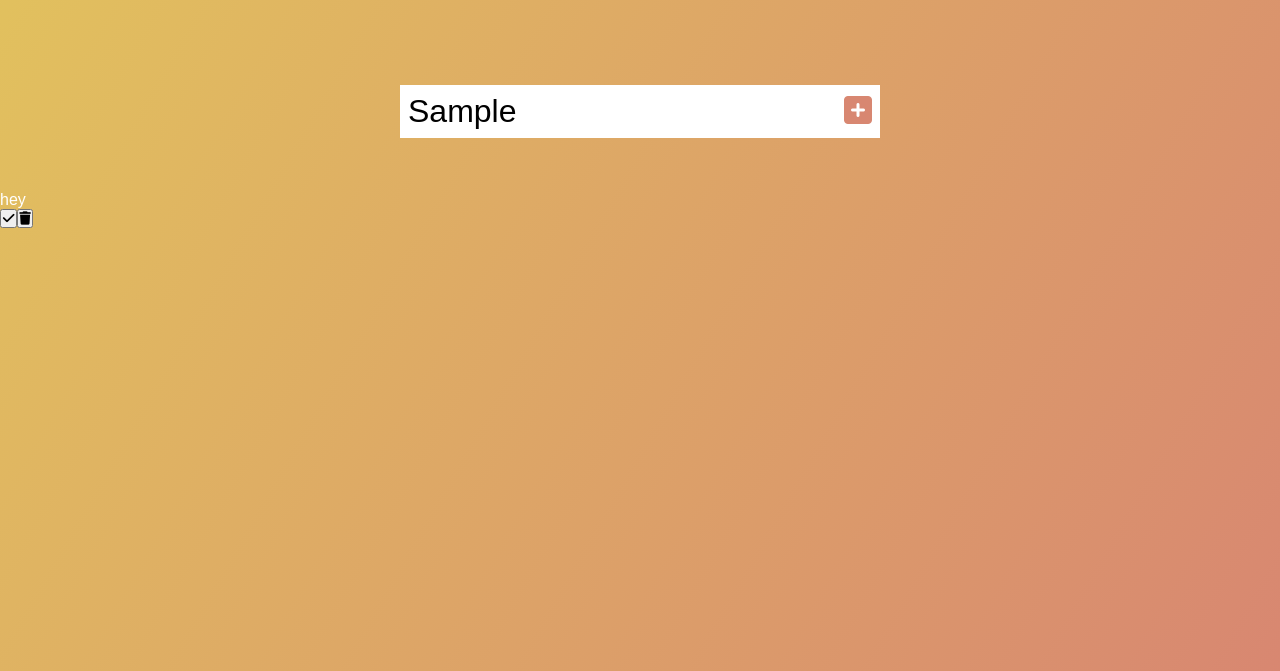
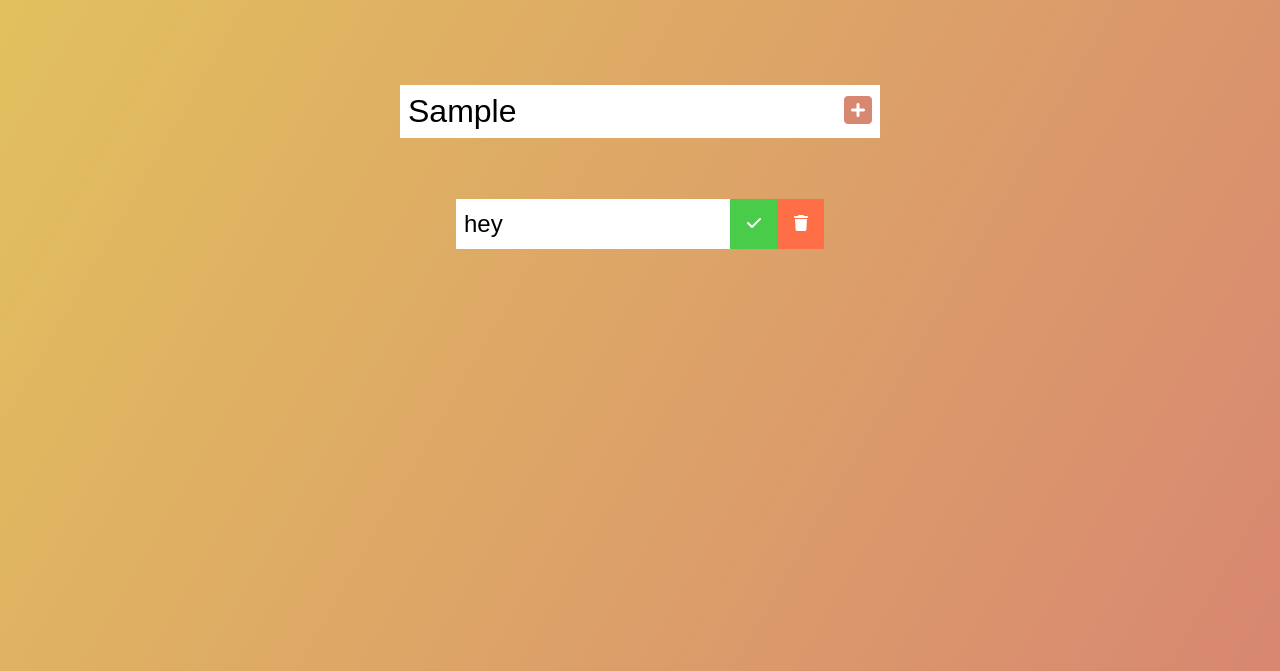
Before and after one commit to alecstephens/todo-list, a plain HTML site: page index.html in a window 1280 px wide. Both pictures are taken after typing "Sample" into the empty fields and a click on the button 858 px from the left and 240 px from the top of the page. Shown: the part 129-800 px from the top of the page. Drawn offline with Linux system fonts and the light colour scheme; a web font is replaced by a local one.

Commit message:
added more styles for the todo list

```diff
--- a/style.css
+++ b/style.css
@@ -40,3 +40,54 @@ form button:hover {
     background: #d88771;
     color: white;
 }
+
+.todo-container {
+    display: flex;
+    justify-content: center;
+    align-items: center;
+}
+
+.todo-list {
+    min-width: 30%;
+    list-style: none;
+}
+
+.todo {
+    margin: 0.5rem;
+    background: white;
+    color: black;
+    font-size:1.5rem;
+    display: flex;
+    justify-content: space-between;
+    align-items: center;
+}
+
+.todo li {
+    flex: 1;
+}
+
+.trash-btn, .completed-btn {
+    background: #ff6f47;
+    color: white;
+    border: none;
+    padding: 1rem;
+    cursor: pointer;
+    font-size: 1rem;
+}
+
+.completed-btn {
+    background: rgb(73, 204, 73);
+}
+
+.todo-item {
+    padding: 0rem 0.5rem;
+}
+
+.fa-trash, .fa-check {
+    pointer-events: none;
+}
+
+.completed {
+    text-decoration: line-through;
+    opacity: 0.5;
+}
```
